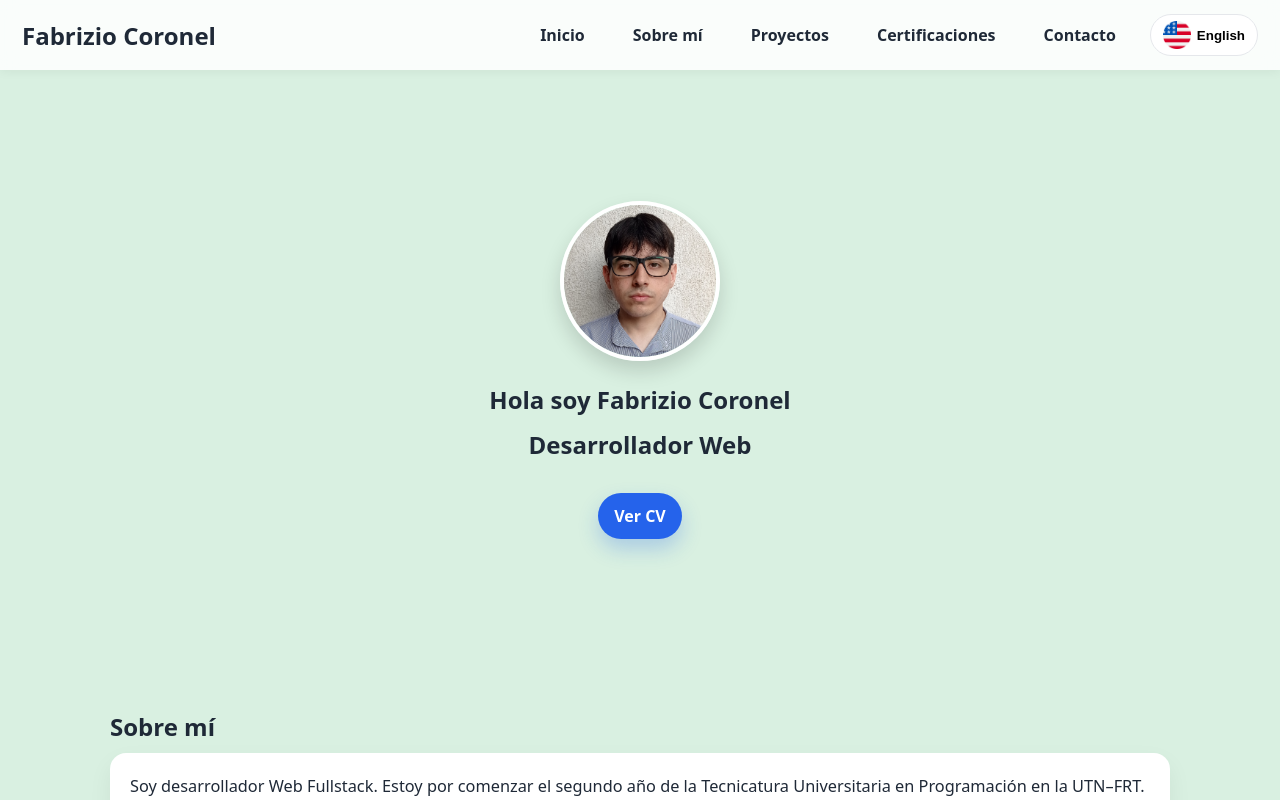
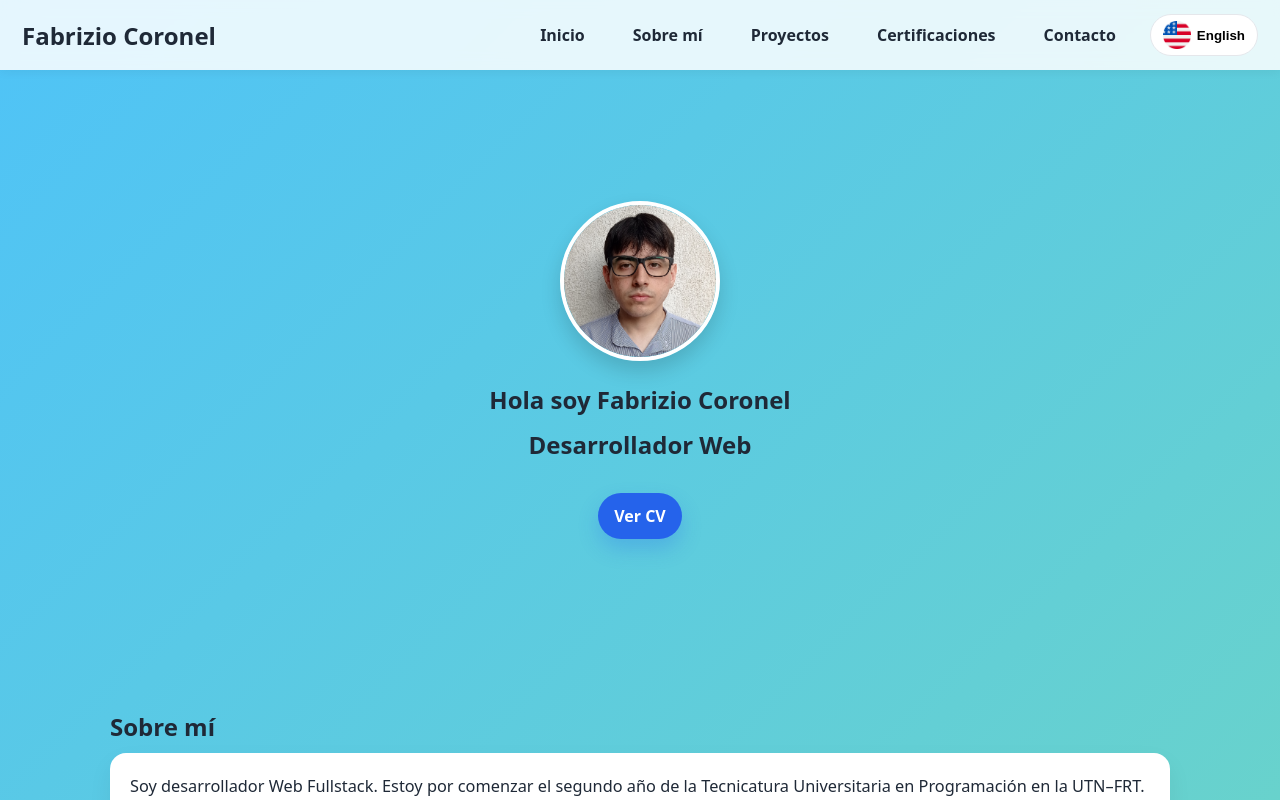
Before and after one commit to farz21/portfolio-web, a React (Vite) app: page / in a window 1280 px wide. Shown: the top 800 px of the page. Built offline with nearby package versions, Linux system fonts and the light colour scheme.

Commit message:
Color de fondo actualizado

```diff
--- a/src/App.css
+++ b/src/App.css
@@ -1,6 +1,7 @@
 /* ===== CONTENEDOR ROOT ===== */
 :root {
   --color-bg: #d9f0e1; /* verde pastel suave */
+  --color-bg-gradient: linear-gradient(135deg, #4fc3f7 0%, #6dd5c4 50%, #8ddf5b 100%);
   --color-card-bg: #ffffff;
   --color-primary: #2563eb;
   --color-primary-hover: #1d4ed8;
@@ -14,9 +15,11 @@
 
 
 body {
-  background-color: var(--color-bg);
+  background: var(--color-bg-gradient);
   color: var(--color-text);
+  min-height: 100vh;
 }
+
 
 #root {
   max-width: 1280px;
```
